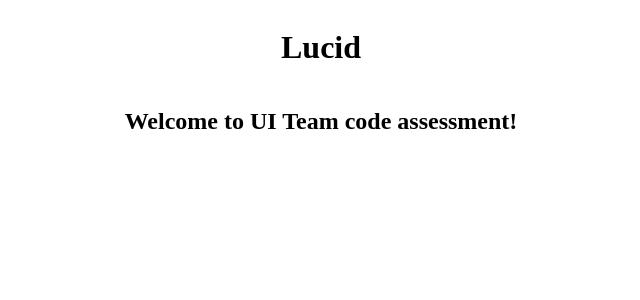
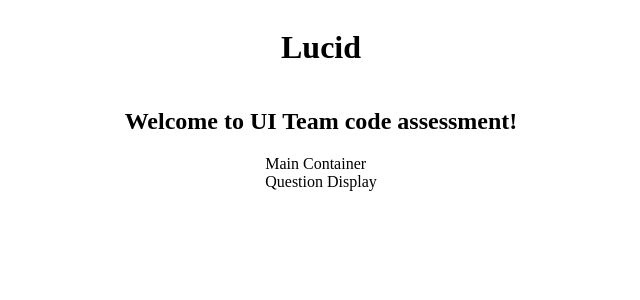
Before and after one commit to lucidhq/ui-code-assessment-quiz, a React (Create React App) app: page / in a window 1280 px wide. Shown: the top 300 px of the page, without its empty margins (319-959 px from the left). Built offline with nearby package versions, Linux system fonts and the light colour scheme.

Commit message:
created barebones components need for quiz app

```diff
--- /dev/null
+++ b/src/client/Api.ts
@@ -0,0 +1,3 @@
+export const fetchQuizData = async() =>{
+
+}
--- a/src/client/App.tsx
+++ b/src/client/App.tsx
@@ -1,8 +1,9 @@
 import * as React from 'react';
-
+import Main from './components/MainContainer'
 export const App = () => (
     <div style={{ display: 'flex', flexDirection: 'column', alignItems: 'center' }}>
         <h1>Lucid</h1>
         <h2>Welcome to UI Team code assessment!</h2>
+        <Main/>
     </div>
 );
--- /dev/null
+++ b/src/client/components/MainContainer.tsx
@@ -0,0 +1,20 @@
+import React from 'react';
+import QuestionDisplay from './QuestionDisplay';
+
+export const Main: React.FC = () => {
+
+
+
+
+
+
+    return (
+        <div>
+            Main Container
+            <QuestionDisplay/>
+
+        </div>
+    )
+}
+
+export default Main
--- /dev/null
+++ b/src/client/components/QuestionDisplay.tsx
@@ -0,0 +1,8 @@
+import React from 'react';
+
+
+export const QuestionDisplay = () => (
+    <div> Question Display </div>
+)
+
+export default QuestionDisplay;
```
Also changed, not shown: 1 other file (tests, documents, lock files or other folders).
